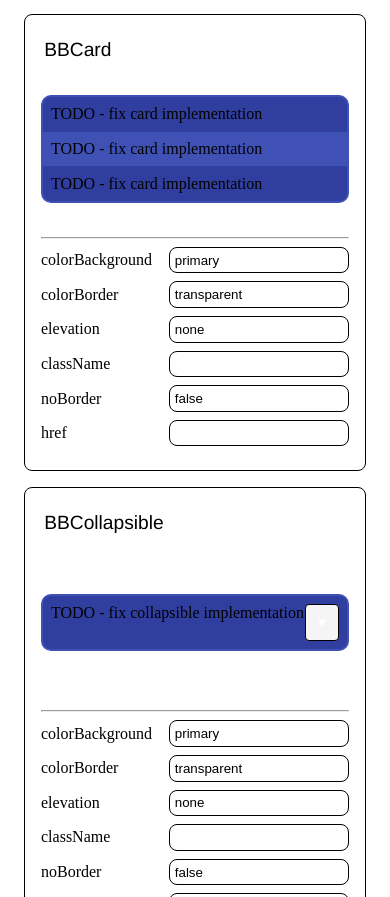
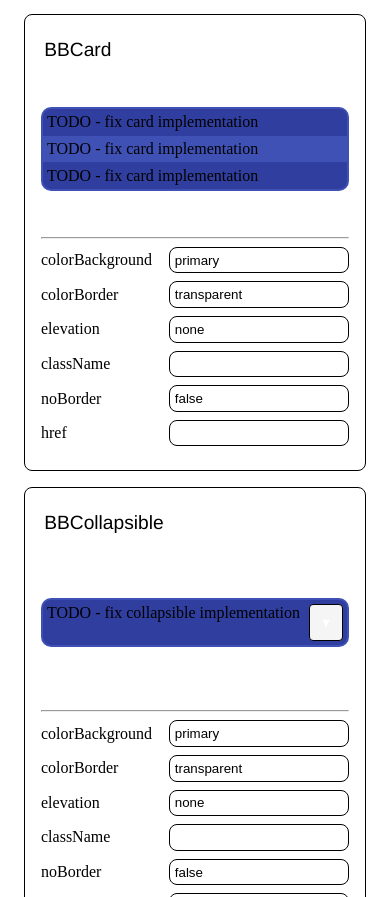
Before and after one commit to dan1229/nextjs-base-blocks, a Next.js app: page / in a window 390 px wide. Shown: the part 1617-2514 px from the top of the page. Built offline with nearby package versions, Linux system fonts and the light colour scheme.

Commit message:
more padding steps

```diff
--- a/src/bbcard/styles.module.scss
+++ b/src/bbcard/styles.module.scss
@@ -284,6 +284,20 @@ $elevation-high: var(--card-elevation-high, rgba(0, 0, 0, 0.3) 0px 19px 38px, rg
 /**
 * MEDIA QUERIES
 */
+@media (max-width: 992px) {
+  .header {
+    padding: 0.75rem;
+  }
+
+  .body {
+    padding: 0.75rem;
+  }
+
+  .footer {
+    padding: 0.75rem;
+  }
+}
+
 @media (max-width: 768px) {
   .header {
     padding: 0.5rem;
@@ -297,3 +311,17 @@ $elevation-high: var(--card-elevation-high, rgba(0, 0, 0, 0.3) 0px 19px 38px, rg
     padding: 0.5rem;
   }
 }
+
+@media (max-width: 576px) {
+  .header {
+    padding: 0.25rem;
+  }
+
+  .body {
+    padding: 0.25rem;
+  }
+
+  .footer {
+    padding: 0.25rem;
+  }
+}
```
